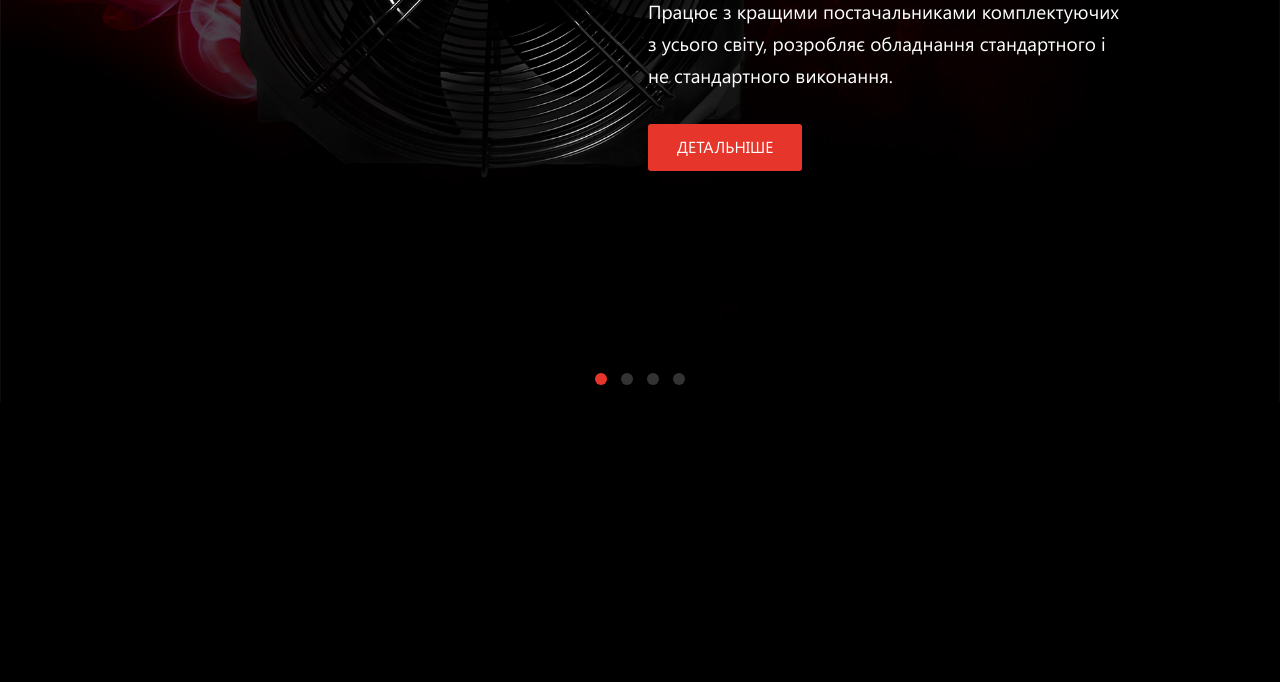
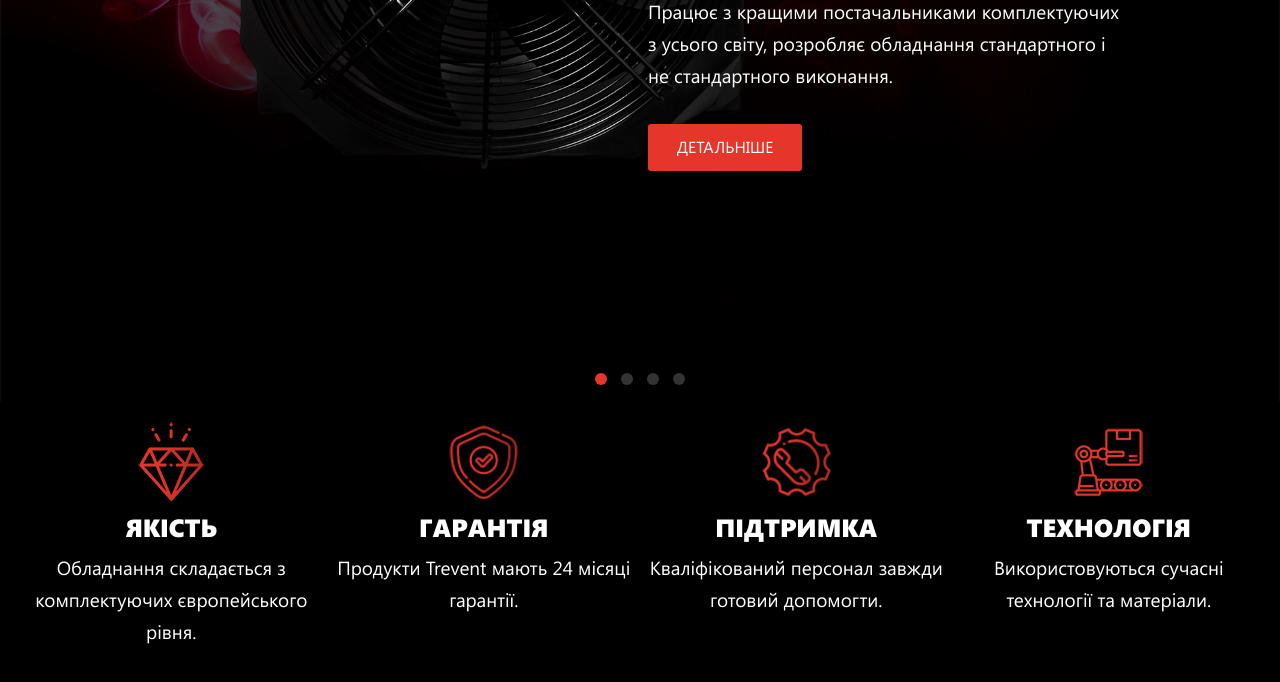
Before and after one commit to Dencho96/Trevent, a website: page app/index.html in a window 1280 px wide. Shown: the part 544-1226 px from the top of the page. Before the commit the page ends 946 px from the top, so only its background shows below. Drawn offline with nearby package versions, Linux system fonts and the light colour scheme; files whose address does not match are found by name.

Commit message:
added advantages section

```diff
--- a/app/index.html
+++ b/app/index.html
@@ -84,7 +84,7 @@
                                 </li>
                                 <li class="header__item">
                                     <a href="#" class="header__link">
-                                         Продукція 2
+                                        Продукція 2
                                     </a>
                                 </li>
                                 <li class="header__item">
@@ -226,6 +226,55 @@
                 <div class="swiper-pagination"></div>
             </div>
         </section>
+
+        <section class="advantages">
+            <div class="advantages__inner d-flex">
+                <div class="advantages__item">
+                    <div class="advantages__icon" style="background-image: url('images/icons/advantages-1.png');"></div>
+                    <div class="advantages__title">
+                        Якість
+                    </div>
+                    <p class="advantages__text">
+                        Обладнання складається
+                        з комплектуючих
+                        європейського рівня.
+                    </p>
+                </div>
+
+                <div class="advantages__item">
+                    <div class="advantages__icon" style="background-image: url('images/icons/advantages-2.png');"></div>
+                    <div class="advantages__title">
+                        Гарантія
+                    </div>
+                    <p class="advantages__text">
+                        Продукти Trevent мають
+                        24 місяці гарантії.
+                    </p>
+                </div>
+
+                <div class="advantages__item">
+                    <div class="advantages__icon" style="background-image: url('images/icons/advantages-3.png');"></div>
+                    <div class="advantages__title">
+                        Підтримка
+                    </div>
+                    <p class="advantages__text">
+                        Кваліфікований персонал
+                        завжди готовий допомогти.
+                    </p>
+                </div>
+
+                <div class="advantages__item">
+                    <div class="advantages__icon" style="background-image: url('images/icons/advantages-4.png');"></div>
+                    <div class="advantages__title">
+                        Технологія
+                    </div>
+                    <p class="advantages__text">
+                        Використовуються сучасні
+                        технології та матеріали.
+                    </p>
+                </div>
+            </div>
+        </section>
     </main>
 
 
--- a/app/scss/_global.scss
+++ b/app/scss/_global.scss
@@ -31,6 +31,7 @@ body {
     background-color: black;
     color: white;
     font-family: "SegoeUI", sans-serif;
+    font-weight: 400;
 }
 
 .container {
--- /dev/null
+++ b/app/scss/page-index/_advantages.scss
@@ -0,0 +1,38 @@
+.advantages {
+    padding-top: 20px;
+
+    &__inner {
+        justify-content: space-around;
+        max-width: 1328px;
+        width: 100%;
+        margin: 0 auto 73px;
+        padding: 0 15px;
+        text-align: center;
+    }
+
+    &__item {
+        max-width: 320px;
+        width: 100%;
+    }
+
+    &__icon {
+        margin: 0 auto 12px;
+        width: 69px;
+        height: 79px;
+        background-size: contain;
+        background-repeat: no-repeat;
+        background-position: center;
+    }
+
+    &__title {
+        margin-bottom: 9px;
+        font-size: 25px;
+        font-weight: 900;
+        text-transform: uppercase;
+    }
+
+    &__text {
+        font-size: 19px;
+        line-height: 32px;
+    }
+}
--- a/app/scss/page-index/_hero.scss
+++ b/app/scss/page-index/_hero.scss
@@ -3,7 +3,8 @@
         height: 825px;
         background-size: cover;
         background-repeat: no-repeat;
-        background-position: top center;
+        background-position: center;
+        background-position-y: 25%;
     }
 
     &__container{
--- a/app/scss/style.scss
+++ b/app/scss/style.scss
@@ -4,4 +4,6 @@
 @import 'global';
 
 @import 'components/header';
+
 @import 'page-index/hero';
+@import 'page-index/advantages';
```
Also changed, not shown: app/css/style.min.css, app/images/icons/advantages-1.png (added), app/images/icons/advantages-2.png (added), app/images/icons/advantages-3.png (added), app/images/icons/advantages-4.png (added).
